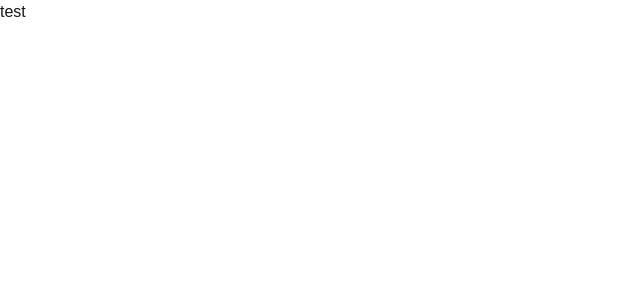
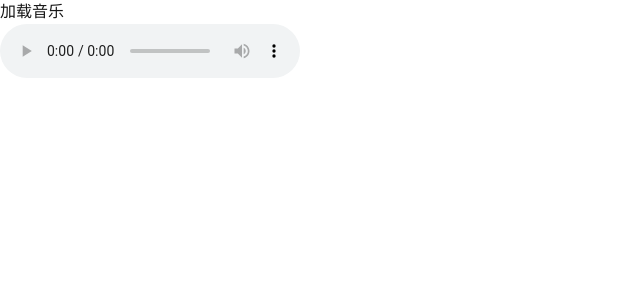
Before and after one commit to dcdlove/nextjs-music, a Next.js app: page / in a window 1280 px wide. Shown: the top 300 px of the page, without its empty margins (0-640 px from the left). Built offline with nearby package versions, Linux system fonts and the light colour scheme.

Commit message:
feat: 添加音乐加载和自动播放功能

```diff
--- a/app/page.tsx
+++ b/app/page.tsx
@@ -1,9 +1,37 @@
-import Image from "next/image";
+'use client'
+import { useState } from "react"
 
 export default function Home() {
+
+  //请求文件流转换成提供给给audio标签播放的url
+  const [audioUrl, setAudioUrl] = useState<string | null>(null)
+  const handleClick = async () => {
+    const response = await fetch("http://localhost:3000/%E4%B8%83%E5%85%AC%E4%B8%BB-%E6%96%BD%E5%B1%95%E5%92%92%E8%AF%AD.lkmp3", {
+      method: "GET",
+      headers: {
+        "Content-Type": "audio/mpeg",
+      },
+    })
+    const blob = await response.blob()
+    const url = URL.createObjectURL(blob)
+    setAudioUrl(url)
+    //自动播放
+    const audio = document.querySelector("audio")
+    if (audio) {
+      audio.play()
+    }
+    //释放url对象
+    return () => {
+      URL.revokeObjectURL(url)
+    }
+  }
+
+
   return (
     <div>
-      test
+      <button onClick={handleClick} className="cursor-pointer">加载音乐</button>
+      <audio controls src={audioUrl ? audioUrl : undefined}></audio>
+
     </div>
-  );
+  )
 }
```
